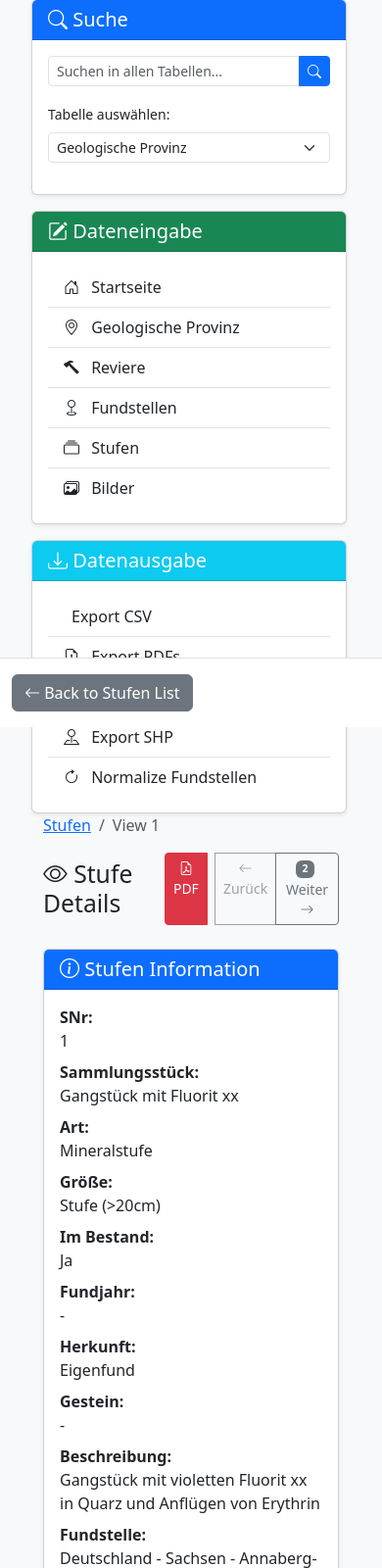
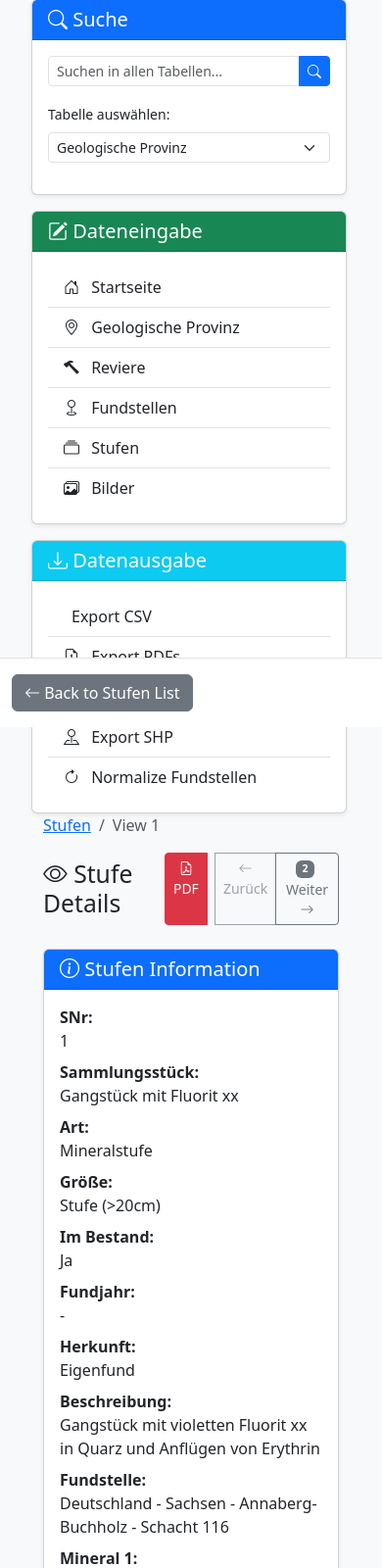
Before and after one commit to mgriessma/mdb, a Flask app: page /stufen/view/1 in a window 390 px wide. Shown: the part 102-1702 px from the top of the page at 98% size. Run offline with Flask 3, Linux system fonts and the light colour scheme; data comes from the database, SQL or seed files in the repository.

Commit message:
Show Gestein 1 / Gestein 2 on the Stufen view page
The view page still referenced the removed single 'gestein' column, so the
field was always empty. Render gestein_1 and gestein_2 conditionally like the
Mineral fields, omitting rows that have no value.

Co-authored-by: mgriessma <mgriessma@users.noreply.github.com>

```diff
--- a/templates/view_stufen.html
+++ b/templates/view_stufen.html
@@ -60,8 +60,14 @@
                         <dd class="col-sm-8">{{ stufen.fundjahr or '-' }}</dd>
                         <dt class="col-sm-4">Herkunft:</dt>
                         <dd class="col-sm-8">{{ stufen.herkunft or '-' }}</dd>
-                        <dt class="col-sm-4">Gestein:</dt>
-                        <dd class="col-sm-8">{{ stufen.gestein or '-' }}</dd>
+                        {% if stufen.gestein_1 %}
+                        <dt class="col-sm-4">Gestein 1:</dt>
+                        <dd class="col-sm-8">{{ stufen.gestein_1 }}</dd>
+                        {% endif %}
+                        {% if stufen.gestein_2 %}
+                        <dt class="col-sm-4">Gestein 2:</dt>
+                        <dd class="col-sm-8">{{ stufen.gestein_2 }}</dd>
+                        {% endif %}
                         <dt class="col-sm-4">Beschreibung:</dt>
                         <dd class="col-sm-8">{{ stufen.beschreibung or '-' }}</dd>
                         <dt class="col-sm-4">Fundstelle:</dt>
```
